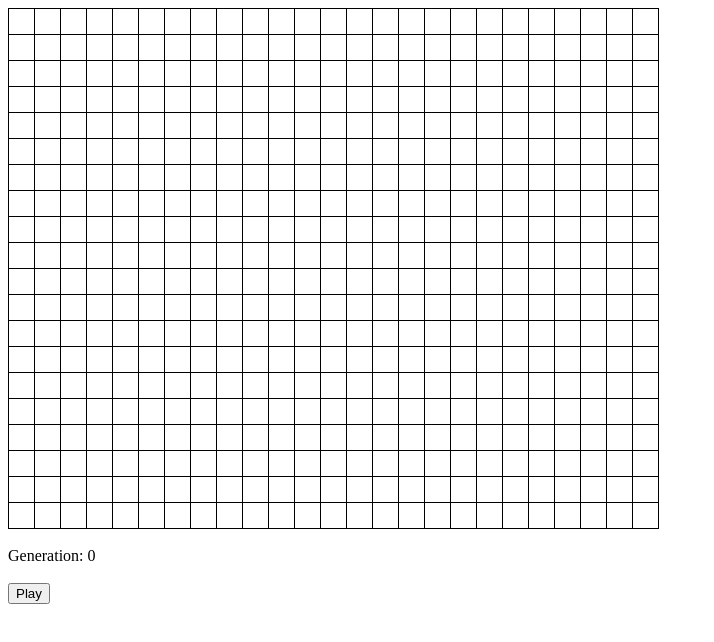
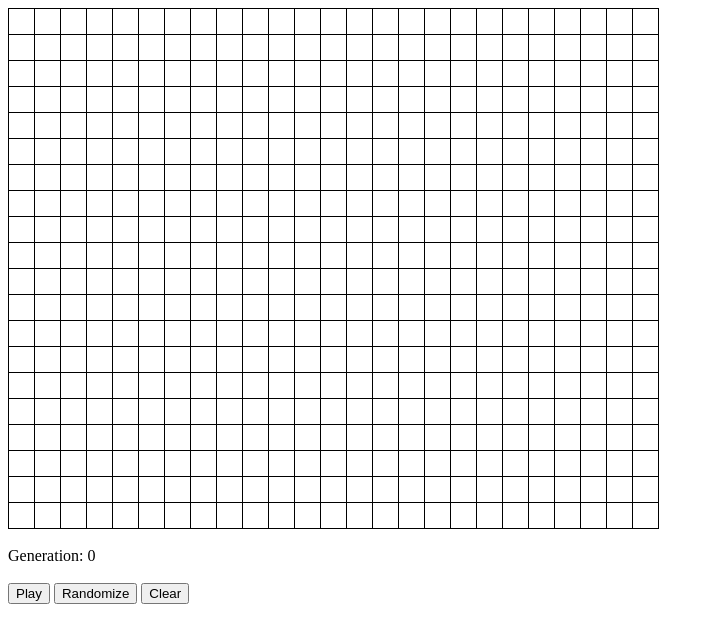
Before and after one commit to GyanendroKh/game-of-life, a React (Create React App) app: page / in a window 1280 px wide. Shown: the top 642 px of the page, without its empty margins (0-714 px from the left). Built offline with nearby package versions, Linux system fonts and the light colour scheme.

Commit message:
Randomize and Clear

```diff
--- a/src/App.tsx
+++ b/src/App.tsx
@@ -13,14 +13,16 @@ const App: FC = () => {
     }),
     []
   );
-  const [board, setBoard] = useState<number[][]>(() => {
-    return new Array(DIMS.HEIGHT).fill(new Array(DIMS.WIDTH).fill(0));
-  });
+  const initialState = useMemo(
+    () => new Array(DIMS.HEIGHT).fill(new Array(DIMS.WIDTH).fill(0)),
+    [DIMS]
+  );
+  const [board, setBoard] = useState<number[][]>(initialState);
 
-  const generate = useCallback(() => {
+  const randomize = useCallback(() => {
     const randomPoints = new Map<number, number>();
 
-    for (let i = 0; i < 100; i++) {
+    for (let i = 0; i < 30; i++) {
       const h = Math.floor(Math.random() * DIMS.HEIGHT);
       const w = Math.floor(Math.random() * DIMS.WIDTH);
 
@@ -40,9 +42,11 @@ const App: FC = () => {
         });
       });
     });
+  }, [DIMS]);
 
+  const generate = useCallback(() => {
     setGeneration((g) => g + 1);
-  }, [DIMS]);
+  }, []);
 
   useEffect(() => {
     let previousTime = 0.0;
@@ -89,6 +93,17 @@ const App: FC = () => {
       <button onClick={() => setPlaying((curr) => !curr)}>
         {playing ? "Pause" : "Play"}
       </button>
+      &nbsp;
+      <button onClick={() => randomize()}>Randomize</button>
+      &nbsp;
+      <button
+        onClick={() => {
+          setBoard(initialState);
+          setGeneration(0);
+        }}
+      >
+        Clear
+      </button>
     </>
   );
 };
```
